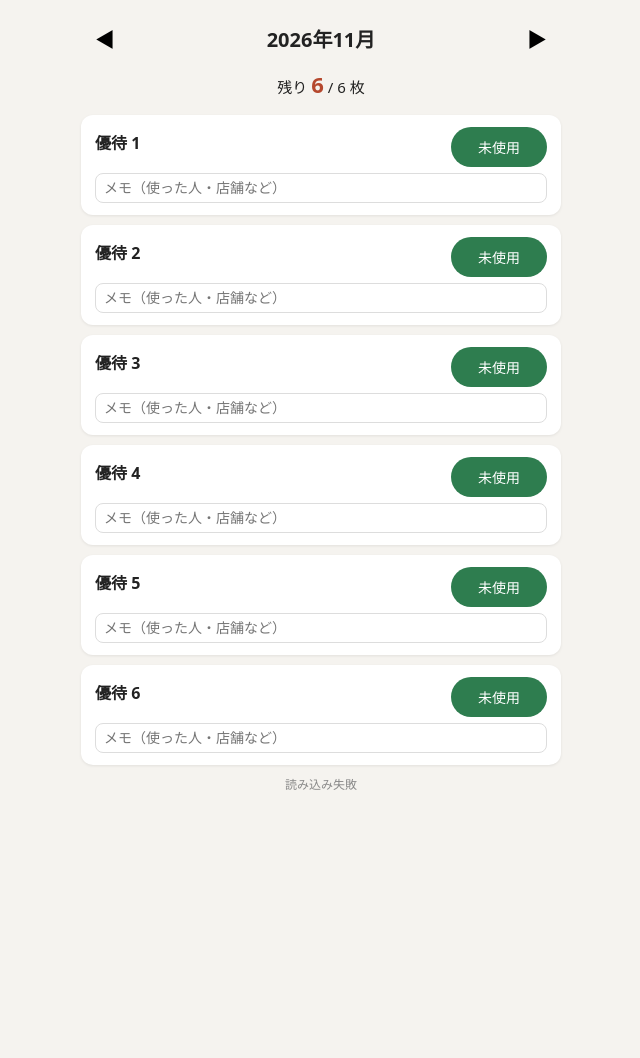
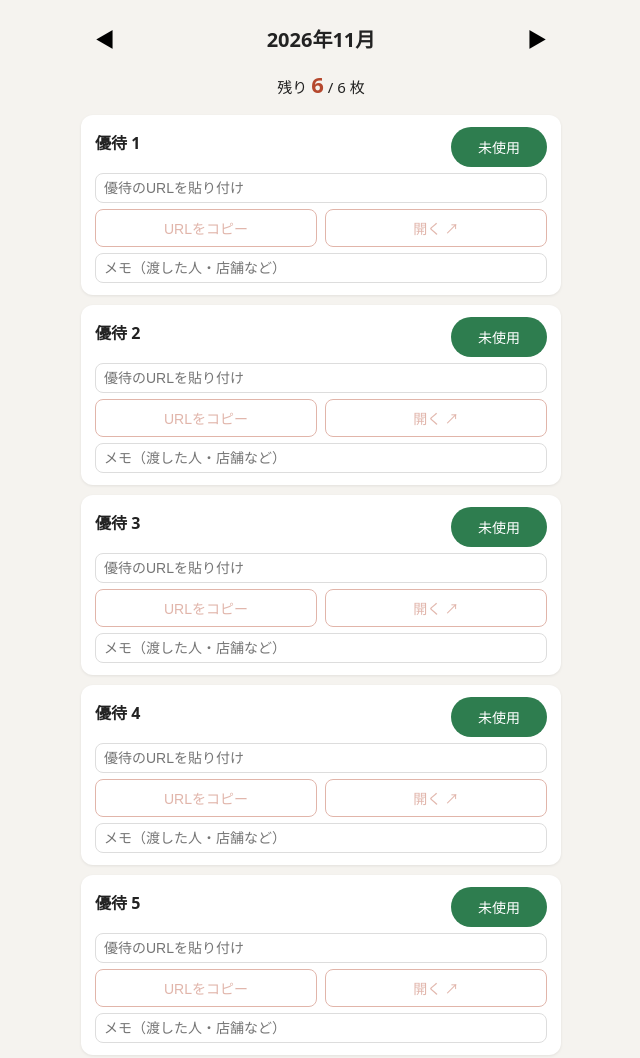
Before and after one commit to vainglory25/royalyutai, a plain HTML site: page index.html in a window 1280 px wide. Shown: the top 1058 px of the page, without its empty margins (319-959 px from the left). Before the commit the page ends 809 px from the top, so only its background shows below. Drawn offline with Linux system fonts and the light colour scheme; no server answers.

Commit message:
Add files via upload

```diff
--- a/index.html
+++ b/index.html
@@ -20,7 +20,11 @@
   .toggle { grid-row:span 2; border:none; border-radius:999px; padding:10px 16px; font-size:14px; cursor:pointer;
             background:#2e7d4f; color:#fff; min-width:96px; }
   .card.used .toggle { background:#999; }
-  .memo { grid-column:1 / -1; border:1px solid #ddd; border-radius:8px; padding:6px 8px; font-size:14px; }
+  .memo, .url { grid-column:1 / -1; border:1px solid #ddd; border-radius:8px; padding:6px 8px; font-size:14px; min-width:0; }
+  .links { grid-column:1 / -1; display:flex; gap:8px; }
+  .links button, .links a { flex:1; text-align:center; text-decoration:none; border:1px solid #b5482e; color:#b5482e;
+            background:#fff; border-radius:8px; padding:8px; font-size:14px; cursor:pointer; }
+  .links .disabled { opacity:.4; pointer-events:none; }
   .status { text-align:center; font-size:12px; color:#888; min-height:1em; }
 </style>
 </head>
@@ -69,13 +73,31 @@ function render() {
       <div class="name"></div>
       <button class="toggle">${v.used ? '使用済み' : '未使用'}</button>
       <div class="date">${v.used && v.date ? v.date + ' に使用' : ''}</div>
-      <input class="memo" placeholder="メモ（使った人・店舗など）">`;
+      <input class="url" type="url" placeholder="優待のURLを貼り付け">
+      <div class="links">
+        <button class="copy">URLをコピー</button>
+        <a class="open" target="_blank" rel="noopener">開く ↗</a>
+      </div>
+      <input class="memo" placeholder="メモ（渡した人・店舗など）">`;
     el.querySelector('.name').textContent = name;
     const memo = el.querySelector('.memo');
+    const url = el.querySelector('.url');
+    const copy = el.querySelector('.copy');
+    const open = el.querySelector('.open');
     memo.value = v.memo || '';
+    url.value = v.url || '';
+    if (v.url) { open.href = v.url; } else { copy.classList.add('disabled'); open.classList.add('disabled'); }
+
     el.querySelector('.toggle').onclick = () =>
-      save(i, { used: !v.used, date: !v.used ? today() : '', memo: memo.value });
+      save(i, { ...v, used: !v.used, date: !v.used ? today() : '', memo: memo.value, url: url.value.trim() });
     memo.onchange = () => save(i, { ...v, memo: memo.value });
+    url.onchange = () => save(i, { ...v, url: url.value.trim() });
+    copy.onclick = async () => {
+      try { await navigator.clipboard.writeText(v.url); }
+      catch (e) { url.select(); document.execCommand('copy'); } // 古いブラウザ用
+      copy.textContent = 'コピーしました ✓';
+      setTimeout(() => copy.textContent = 'URLをコピー', 1500);
+    };
     $('list').appendChild(el);
   });
   $('left').textContent = left;
```
